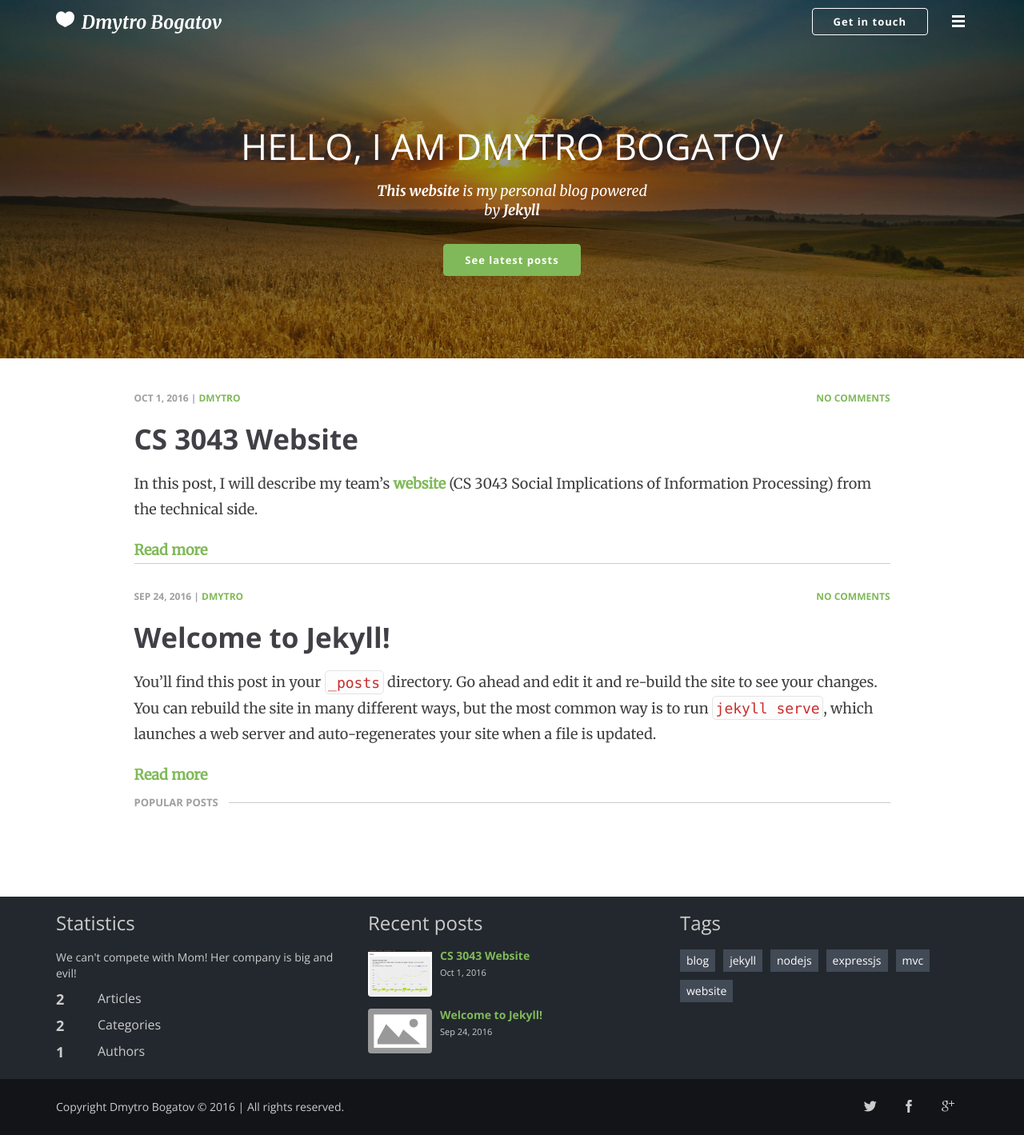
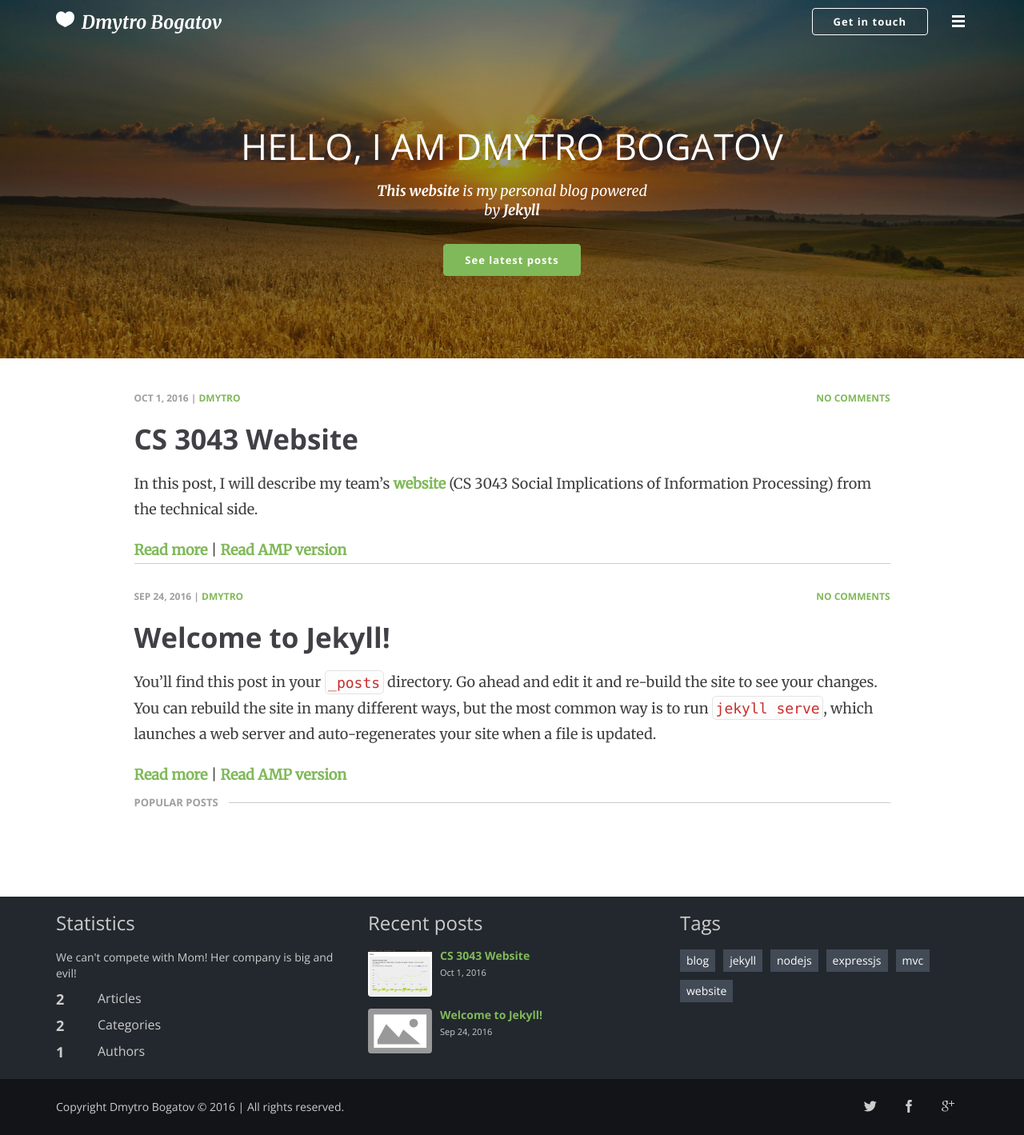
Before and after one commit to dbogatov/my-blog, a Jekyll site: the page built from index.html, in a window 1280 px wide. Shown: the whole page at 80% size. Built offline with Jekyll 4.4.1, drawn with Linux system fonts in a browser that asks for light colours; nearby versions of some CDN libraries; library files that are not in the unit come from our copies; the list of posts is cut into pages by our own code; comment, search, counter and statistics services are not loaded.

Commit message:
Add AMP links to index.

```diff
--- a/_includes/amp/amp_head.html
+++ b/_includes/amp/amp_head.html
@@ -1,6 +1,5 @@
 <head>
 	<meta charset="utf-8">
-	<!--<meta http-equiv="Content-Type" content="text/html;">-->
 
 	<link href='https://fonts.googleapis.com/css?family=Open+Sans:400,300,700' rel='stylesheet' type='text/css'>
 	<link href='https://fonts.googleapis.com/css?family=Lora:400,700' rel='stylesheet' type='text/css'>
--- a/_includes/post.html
+++ b/_includes/post.html
@@ -21,6 +21,7 @@
 	<h2><a href="{{ include.post.url | prepend: site.baseurl }}">{{ include.post.title | escape }}</a></h2>
 
 		{{ include.post.excerpt }}
-		<a class="" href="{{ include.post.url | prepend: site.baseurl }}">Read more</a>
+		<a href="{{ include.post.url | prepend: site.baseurl }}">Read more</a> |
+		<a href="{{ include.post.url | replace:'.html','' | prepend: '_amp' | prepend: site.baseurl }}">Read AMP version</a>
 
 </article>
--- a/_layouts/default.html
+++ b/_layouts/default.html
@@ -58,7 +58,7 @@
 					<a href="#"><i class="icon-books"></i>Categories<b class="caret"></b></a> {% assign categories = site.categories %}
 					<ul class="submenu-list">
 						{% for category in categories %}
-						<li><a href="{{ category[0] | slugify | prepend: "/category/" }}">{{ category[0] | capitalize }} <span class="badge golden">{{ category[1].size }}</span></a></li>
+							<li><a href="{{ category[0] | slugify | prepend: "/category/" }}">{{ category[0] | capitalize }} <span class="badge golden">{{ category[1].size }}</span></a></li>
 						{% endfor %}
 					</ul>
 				</li>
@@ -112,8 +112,7 @@
 
 											{% for post in site.posts limit: 2 %}
 											<div class="media">
-												<a class="pull-left" href="{{ post.url | prepend: site.baseurl }}"><img class="media-object" src="/assets/images/posts/{% if post.image %}{{ post.image }}{% else %}placeholder.png{% endif %}"
-																	width="80" alt=""></a>
+												<a class="pull-left" href="{{ post.url | prepend: site.baseurl }}"><img class="media-object" src="/assets/images/posts/{% if post.image %}{{ post.image }}{% else %}placeholder.png{% endif %}" width="80" alt=""></a>
 												<div class="media-body">
 													<h4 class="media-heading"><a href="{{ post.url | prepend: site.baseurl }}">{{ post.title | escape }}</a></h4>
 													<p class="post-date">{{ post.date | date: "%b %-d, %Y" }}</p>
```
